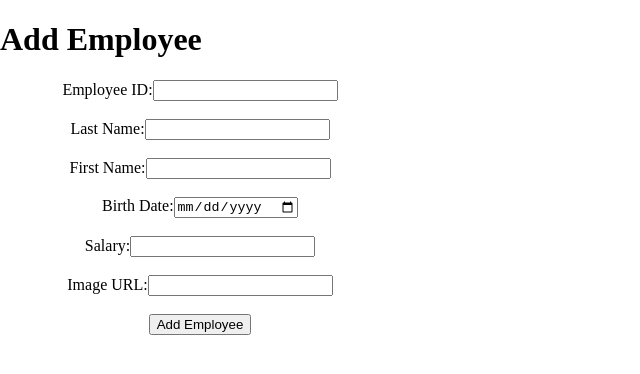
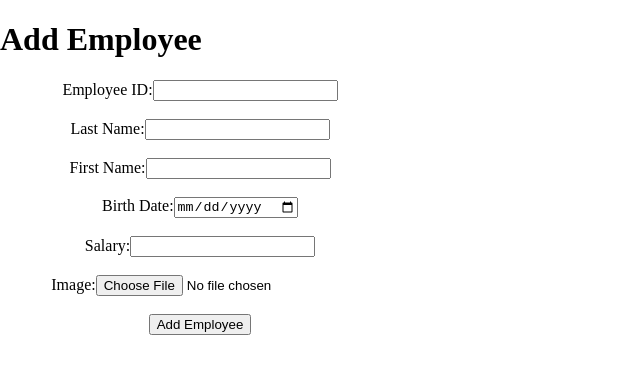
Before and after one commit to marcccsantos/SE-SGH, a React (Vite) app: page /AddRecordTest in a window 1280 px wide. Shown: the top 374 px of the page, without its empty margins (0-640 px from the left). Built offline with nearby package versions, Linux system fonts and the light colour scheme; no server answers; sample sign-in values are in the browser's storage.

Commit message:
Working Add Record Test w/ image
yes pakshet

```diff
--- a/src/components/ItemsList.jsx
+++ b/src/components/ItemsList.jsx
@@ -1,7 +1,7 @@
 // src/components/ItemsList.jsx
 import React, { useEffect, useState } from 'react';
 import { collection, getDocs } from 'firebase/firestore';
-import db from '../firebase';
+import { db, storage, auth } from '../firebase';
 
 const ItemsList = () => {
   const [items, setItems] = useState([]);
--- a/src/firebase.jsx
+++ b/src/firebase.jsx
@@ -35,5 +35,5 @@ const firebaseConfig = {
 const app = initializeApp(firebaseConfig);
 const db = getFirestore(app);
 const storage = getStorage(app);
-export default db;
-export const auth = getAuth(app);
+const auth = getAuth(app);
+export { db, storage, auth };
--- a/src/pages/AddRecordTest.jsx
+++ b/src/pages/AddRecordTest.jsx
@@ -1,6 +1,7 @@
 import React, { useState } from 'react';
 import { collection, addDoc } from 'firebase/firestore';
-import db from '../firebase'; // Import your Firestore instance
+import { db, storage, auth } from '../firebase';  // Import your Firestore and Storage instances
+import { ref, uploadString, getDownloadURL } from 'firebase/storage';
 
 const AddRecordTest = () => {
   const [employeeID, setEmployeeID] = useState('');
@@ -8,11 +9,11 @@ const AddRecordTest = () => {
   const [firstName, setFirstName] = useState('');
   const [birthDate, setBirthDate] = useState('');
   const [salary, setSalary] = useState('');
-  const [image, setImage] = useState('');
+  const [imageFile, setImageFile] = useState(null); // State to hold the selected image file
+  const [imageUrl, setImageUrl] = useState(''); // State to hold the URL of the uploaded image
 
   const handleSubmit = async (e) => {
     e.preventDefault();
-
 
     // Validation
     if (!/^\d+$/.test(employeeID)) {
@@ -30,6 +31,17 @@ const AddRecordTest = () => {
       return;
     }
 
+    // Upload the image file to Firebase Storage
+    try {
+        const storageRef = ref(storage, 'employee_picture/' + employeeID + '_' + imageFile.name);
+        await uploadString(storageRef, imageFile);
+        const downloadUrl = await getDownloadURL(storageRef);
+        setImageUrl(downloadUrl);
+      } catch (error) {
+        console.error('Error uploading image:', error);
+        alert('Error uploading image: ' + error.message);
+        return;
+      }
 
     // Add the employee data to Firestore
     try {
@@ -41,7 +53,7 @@ const AddRecordTest = () => {
         firstName,
         birthDate,
         salary: parseFloat(salary), // Convert to float
-          image,
+        imageUrl,
       };
 
       await addDoc(employeesCollection, dataToAdd);
@@ -52,7 +64,8 @@ const AddRecordTest = () => {
       setFirstName('');
       setBirthDate('');
       setSalary('');
-      setImage('');
+      setImageFile(null);
+      setImageUrl('');
 
       console.log('Employee data added to Firestore!');
     } catch (error) {
@@ -63,6 +76,11 @@ const AddRecordTest = () => {
   const isValidDate = (dateString) => {
     const regex = /^\d{4}-\d{2}-\d{2}$/;
     return regex.test(dateString);
+  };
+
+  const handleImageChange = (e) => {
+    const file = e.target.files[0];
+    setImageFile(file);
   };
 
   return (
@@ -113,8 +131,8 @@ const AddRecordTest = () => {
         </label>
         <br />
         <label>
-          Image URL:
-          <input type="text" value={image} onChange={(e) => setImage(e.target.value)} />
+          Image:
+          <input type="file" accept="image/*" onChange={handleImageChange} />
         </label>
         <br />
         <button type="submit">Add Employee</button>
```
Lines whose indentation alone changed are shown as unchanged.
